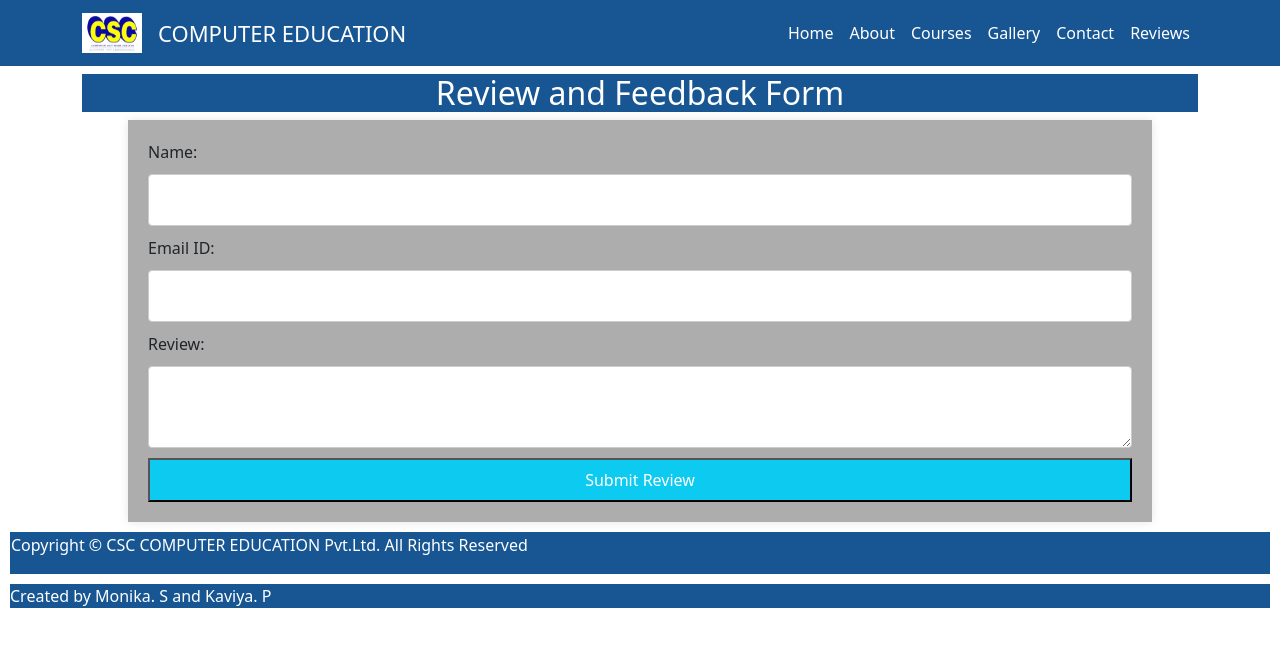
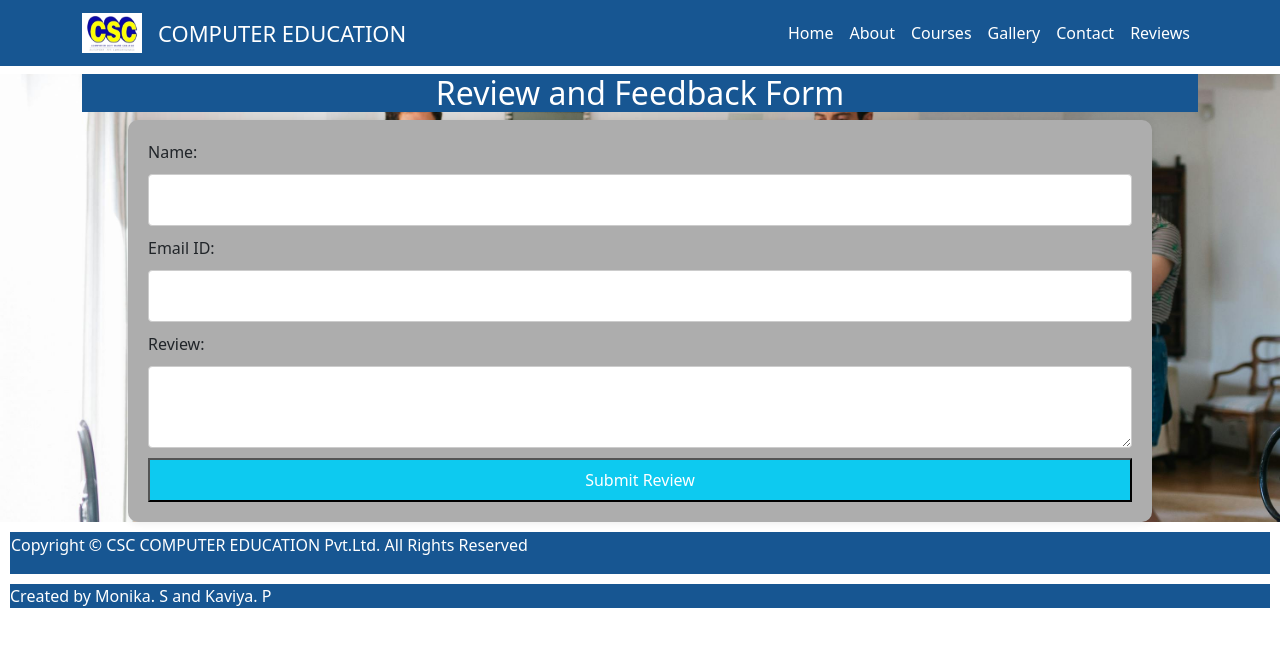
Before and after one commit to Monika752/cscwebsite, a React (Create React App) app: page /review in a window 1280 px wide. Shown: the top 646 px of the page. Built offline with nearby package versions, Linux system fonts and the light colour scheme.

Commit message:
Update Review.js

```diff
--- a/src/pages/Review.js
+++ b/src/pages/Review.js
@@ -48,14 +48,18 @@ const ReviewForm = () => {
     };
 
     return (
-        <div>
+        <div style={{
+    backgroundImage: `url('/images/cover.jpg')`,
+    backgroundSize: 'cover',
+    backgroundPosition: 'center',
+  }}>
             <ToastContainer />
             <div class="container">
                 <div style={{ backgroundColor: "#175692" }}>
                     <h2 class=" d-flex justify-content-center m-2 text-white">Review and Feedback Form</h2>
                 </div>
             </div>
-            <div className="container review-container">
+            <div className="container review-container containertrans">
                 <form id="reviewForm" onSubmit={handleSubmit}>
                     <label htmlFor="name">Name:</label>
                     <input type="text" id="name" name="name" value={reviewData.name} onChange={handleChange} required />
```
